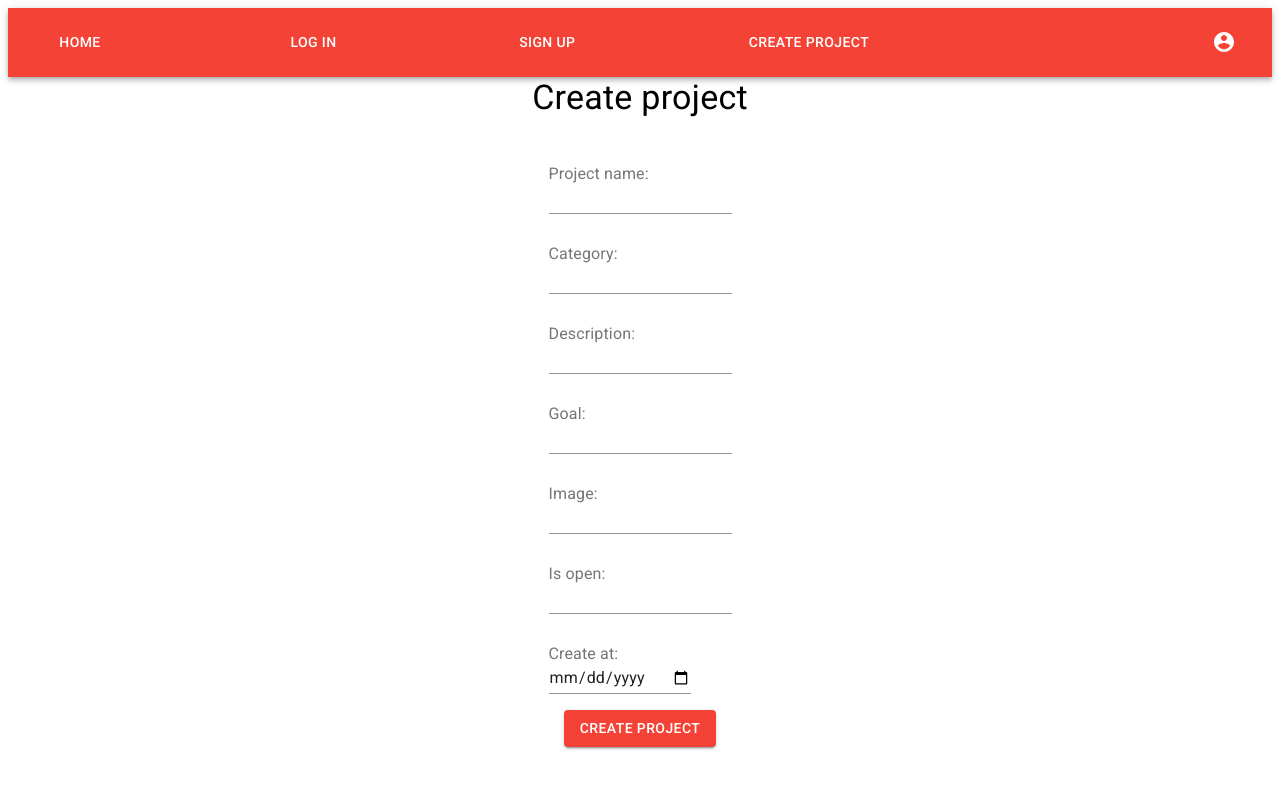
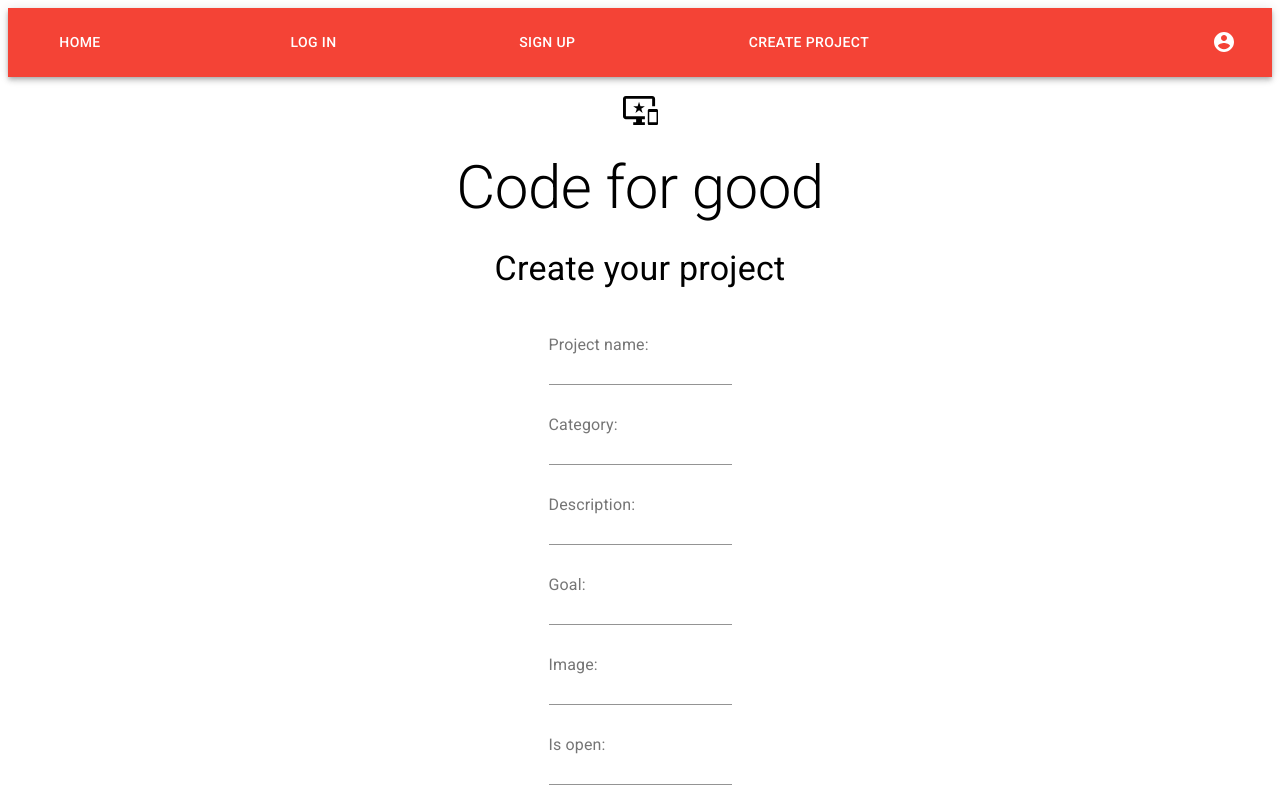
Before and after one commit to julia-ediamond/react-crowdfunding-app, a React (Create React App) app: page /createproject in a window 1280 px wide. Shown: the top 800 px of the page. Built offline with nearby package versions, Linux system fonts and the light colour scheme.

Commit message:
Fixed styles

```diff
--- a/src/components/LoginForm/LoginForm.jsx
+++ b/src/components/LoginForm/LoginForm.jsx
@@ -11,6 +11,9 @@ const useStyles = makeStyles((theme) => ({
   },
   formGroup: {
     padding: theme.spacing(2),
+  },
+  form: {
+    marginTop: theme.spacing(5),
   },
 }));
 function LoginForm() {
@@ -55,7 +58,7 @@ function LoginForm() {
   return (
     <Fragment>
       <Grid container justifyContent="center" spacing={3}>
-        <form onSubmit={handleSubmit} noValidate>
+        <form className={classes.form} onSubmit={handleSubmit} noValidate>
           <Grid className={classes.formGroup} item xs={12}>
             <InputLabel className={classes.formLabel} htmlFor="username">
               Username:
@@ -82,7 +85,7 @@ function LoginForm() {
             />
           </Grid>
           <Grid container justifyContent="center">
-            <Button variant="contained" type="submit">
+            <Button color="primary" variant="contained" type="submit">
               Login
             </Button>
           </Grid>
--- a/src/components/Nav/Nav.jsx
+++ b/src/components/Nav/Nav.jsx
@@ -1,13 +1,9 @@
 import { React, useState } from "react";
-import { Link } from "react-router-dom";
 import { makeStyles } from "@material-ui/styles";
-import { Grid, Typography, IconButton, Button } from "@material-ui/core";
+import { Grid, IconButton, Button } from "@material-ui/core";
 import AppBar from "@mui/material/AppBar";
 import Toolbar from "@mui/material/Toolbar";
-import MenuIcon from "@material-ui/icons/Menu";
 import AccountCircle from "@material-ui/icons/AccountCircle";
-import Menu from "@mui/material/Menu";
-import MenuItem from "@mui/material/MenuItem";
 import { NavLink } from "react-router-dom";
 
 const useStyles = makeStyles((theme) => ({
--- a/src/components/Pledge/Pledge.jsx
+++ b/src/components/Pledge/Pledge.jsx
@@ -27,7 +27,7 @@ const Pledge = () => {
     pledgeAmount: "",
     pledgeComment: "",
     pledgeAnonymous: undefined,
-    project_id: ""
+    pledgeProject_id: ""
   });
 
   const handleChange = (event) => {
@@ -53,20 +53,22 @@ const Pledge = () => {
         "Content-type": "application/json",
       },
       body: JSON.stringify({
-        pledgeAmount: makePledge.amount,
-        pledgeComment: makePledge.comment,
-        pledgeAnonymous: makePledge.anonymous,
-        project_id: 13
-        }),
+        amount: makePledge.amount,
+        comment: makePledge.comment,
+        anonymous: makePledge.anonymous,
+        project_id: makePledge.project_id
+
+      }),
 
     });
-    return response.json(),
     console.log({
       amount: makePledge.amount,
       comment: makePledge.comment,
       anonymous: makePledge.anonymous,
-      project_id: makePledge.id
+      project_id: makePledge.project_id
     })
+    return response.json()
+
 
   };
 
--- a/src/components/Signup/signupForm.jsx
+++ b/src/components/Signup/signupForm.jsx
@@ -1,7 +1,6 @@
 import { React, Fragment, useState } from "react";
 import { Grid, Button, Input, InputLabel } from "@material-ui/core";
 import { makeStyles } from "@material-ui/styles";
-
 
 const useStyles = makeStyles((theme) => ({
   root: {
@@ -11,7 +10,9 @@ const useStyles = makeStyles((theme) => ({
   },
   formGroup: {
     padding: theme.spacing(2),
-
+  },
+  form: {
+    marginTop: theme.spacing(5),
   },
 }));
 
@@ -61,7 +62,7 @@ function SignupForm () {
 return (
     <Fragment>
       <Grid container justifyContent="center" spacing={3}>
-        <form  noValidate>
+        <form className={classes.form} noValidate>
           <Grid className={classes.formGroup} item xs={12}>
             <InputLabel className={classes.formLabel} htmlFor="username">
               Username:
@@ -103,7 +104,7 @@ return (
             />
           </Grid>
           <Grid onClick={handleSubmit} container justifyContent="center">
-            <Button variant="contained" type="submit">
+            <Button color="primary" variant="contained" type="submit">
               Sign up
             </Button>
           </Grid>
--- a/src/pages/CreateProject.jsx
+++ b/src/pages/CreateProject.jsx
@@ -1,13 +1,37 @@
 import { React, Fragment } from "react";
 import CreateProjectForm from "../components/CreateProjectForm/CreateProjectForm";
 import { Grid, Typography } from "@material-ui/core";
+import { makeStyles } from "@material-ui/styles";
+import ImportantDevicesIcon from "@material-ui/icons/ImportantDevices";
+
+const useStyles = makeStyles((theme) => ({
+  root: {
+    width: "100%"
+  },
+  title: {
+    color: "black",
+    margin: theme.spacing(3),
+  },
+  topIcon: {
+    marginTop: theme.spacing(2),
+  }
+}));
 
 const CreateProject = () => {
+  const classes = useStyles();
   return (
     <Fragment>
-      <Grid>
+      <Grid container className={classes.root}>
+      <Grid className={classes.topIcon} container justifyContent="center">
+            <ImportantDevicesIcon fontSize="large" />
+          </Grid>
+          <Grid container justifyContent="center">
+            <Typography variant="h2" className={classes.title}>
+              Code for good
+            </Typography>
+          </Grid>
         <Grid container justifyContent="center">
-          <Typography variant="h4">Create project</Typography>
+          <Typography variant="h4">Create your project</Typography>
         </Grid>
         <Grid container justifyContent="center">
           <CreateProjectForm />
--- a/src/pages/HomePage.jsx
+++ b/src/pages/HomePage.jsx
@@ -1,18 +1,18 @@
 import { React, Fragment, useState, useEffect } from "react";
-import { allProjects } from "../data";
 import ProjectCard from "../components/ProjectCard/ProjectCard.jsx";
 import { makeStyles } from "@material-ui/styles";
-import { Grid, Paper, Typography, AppBar } from "@material-ui/core";
-import { ControlCameraOutlined } from "@material-ui/icons";
+import { Grid, Paper, Typography } from "@material-ui/core";
+import ImportantDevicesIcon from "@material-ui/icons/ImportantDevices";
 
 const useStyles = makeStyles((theme) => ({
-
-  root: {
-
+  root: {},
+  title: {
+    color: "black",
+    margin: theme.spacing(3),
   },
-  title: {
-    color: 'black',
-  },
+  topIcon: {
+    marginTop: theme.spacing(2),
+  }
 }));
 
 function HomePage() {
@@ -23,23 +23,30 @@ function HomePage() {
     //access .env
     fetch(`${process.env.REACT_APP_API_URL}projects/`)
       .then((results) => {
-        console.log("results:", results)
+        console.log("results:", results);
 
-      return results.json()
-      ;})
+        return results.json();
+      })
       .then((data) => {
-      console.log("data:", data)
-      setProjectList(data);
+        console.log("data:", data);
+        setProjectList(data);
       });
   }, []);
   //[] empty array means run when the page loads, we want put hte data into the project list
   return (
     <Fragment>
       <Grid className={classes.root}>
-        <Grid container justifyContent="center">
-          <Typography variant="h2" className={classes.title}>This is homepage</Typography>
-        </Grid>
-        <Grid container justifyContent="center" spacing={2}>
+
+          <Grid className={classes.topIcon} container justifyContent="center">
+            <ImportantDevicesIcon fontSize="large" />
+          </Grid>
+          <Grid container justifyContent="center">
+            <Typography variant="h2" className={classes.title}>
+              Code for good
+            </Typography>
+          </Grid>
+
+          <Grid container justifyContent="center" spacing={2}>
           {projectList.map((project) => {
             return (
               <Grid item xs={3} container justifyContent="center">
@@ -53,6 +60,6 @@ function HomePage() {
       </Grid>
     </Fragment>
   );
-};
+}
 
 export default HomePage;
--- a/src/pages/LoginPage.jsx
+++ b/src/pages/LoginPage.jsx
@@ -5,11 +5,19 @@ import {
   Typography,
 } from "@material-ui/core";
 import { makeStyles } from "@material-ui/styles";
+import ImportantDevicesIcon from "@material-ui/icons/ImportantDevices";
 
 const useStyles = makeStyles((theme) => ({
   root: {
     height: "100%",
   },
+  title: {
+    color: "black",
+    margin: theme.spacing(3),
+  },
+  topIcon: {
+    marginTop: theme.spacing(2),
+  }
 }));
 
 function LoginPage() {
@@ -17,6 +25,14 @@ function LoginPage() {
   return (
     <Fragment>
       <Grid>
+      <Grid className={classes.topIcon} container justifyContent="center">
+            <ImportantDevicesIcon fontSize="large" />
+          </Grid>
+          <Grid container justifyContent="center">
+            <Typography variant="h2" className={classes.title}>
+              Code for good
+            </Typography>
+          </Grid>
       <Grid container justifyContent="center">
       <Typography variant="h4">Login if you already have an account</Typography>
       </Grid>
--- a/src/pages/ProjectPage.jsx
+++ b/src/pages/ProjectPage.jsx
@@ -8,15 +8,11 @@ import {
   Typography,
   ListItem,
   Button,
-  Input,
-  InputLabel,
 } from "@material-ui/core";
 import { makeStyles } from "@material-ui/styles";
-import AttachMoneyIcon from "@material-ui/icons/AttachMoney";
-import LockOpenIcon from "@material-ui/icons/LockOpen";
-import DescriptionIcon from "@material-ui/icons/Description";
 import Pledge from "../components/Pledge/Pledge";
 import EditProject from "../components/EditProject/EditProject";
+import ImportantDevicesIcon from "@material-ui/icons/ImportantDevices";
 
 const useStyles = makeStyles((theme) => ({
   root: {
@@ -28,6 +24,10 @@ const useStyles = makeStyles((theme) => ({
   },
   title: {
     color: "black",
+    margin: theme.spacing(3),
+  },
+  topIcon: {
+    marginTop: theme.spacing(2),
   },
   projectCard: {
     width: "45",
@@ -138,9 +138,14 @@ function ProjectPage(props) {
   return (
     <Fragment>
       <Grid className={classes.root}>
-        <Grid item xs={12} container justifyContent="center">
-
-        </Grid>
+      <Grid className={classes.topIcon} container justifyContent="center">
+            <ImportantDevicesIcon fontSize="large" />
+          </Grid>
+          <Grid container justifyContent="center">
+            <Typography variant="h2" className={classes.title}>
+              Code for good
+            </Typography>
+          </Grid>
         <Grid container direction="column" alignItems="center">
           <Paper>
             <Grid item className={classes.projectCard}>
--- a/src/pages/SignupPage.jsx
+++ b/src/pages/SignupPage.jsx
@@ -2,15 +2,34 @@ import { React, Fragment } from "react";
 import { Grid, Typography } from "@material-ui/core";
 import { makeStyles } from "@material-ui/styles";
 import SignupForm from "../components/Signup/signupForm";
+import ImportantDevicesIcon from "@material-ui/icons/ImportantDevices";
+
+
 const useStyles = makeStyles((theme) => ({
   root: {
     height: "100%",
   },
+  title: {
+    color: "black",
+    margin: theme.spacing(3),
+  },
+  topIcon: {
+    marginTop: theme.spacing(2),
+  }
 }));
 
 function SignupPage() {
+  const classes = useStyles();
   return (
     <Fragment>
+           <Grid className={classes.topIcon} container justifyContent="center">
+            <ImportantDevicesIcon fontSize="large" />
+          </Grid>
+          <Grid container justifyContent="center">
+            <Typography variant="h2" className={classes.title}>
+              Code for good
+            </Typography>
+          </Grid>
       <Grid container justifyContent="center">
       <Typography variant="h4">Sign up if you don't have an account yet</Typography>
       </Grid>
```
Also changed, not shown: src/components/CreateProjectForm/CreateProjectForm.jsx (+9 -10 lines).
